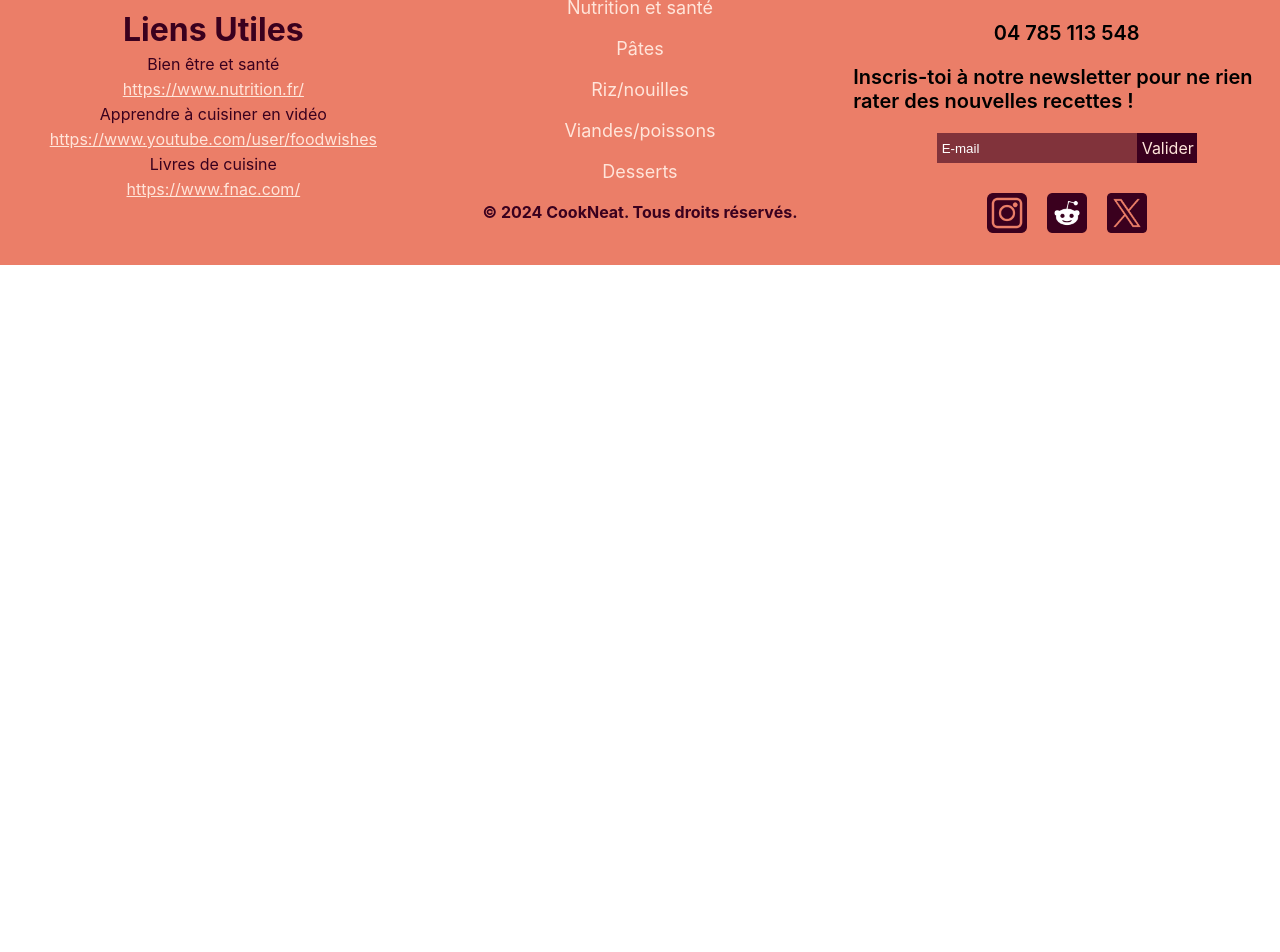
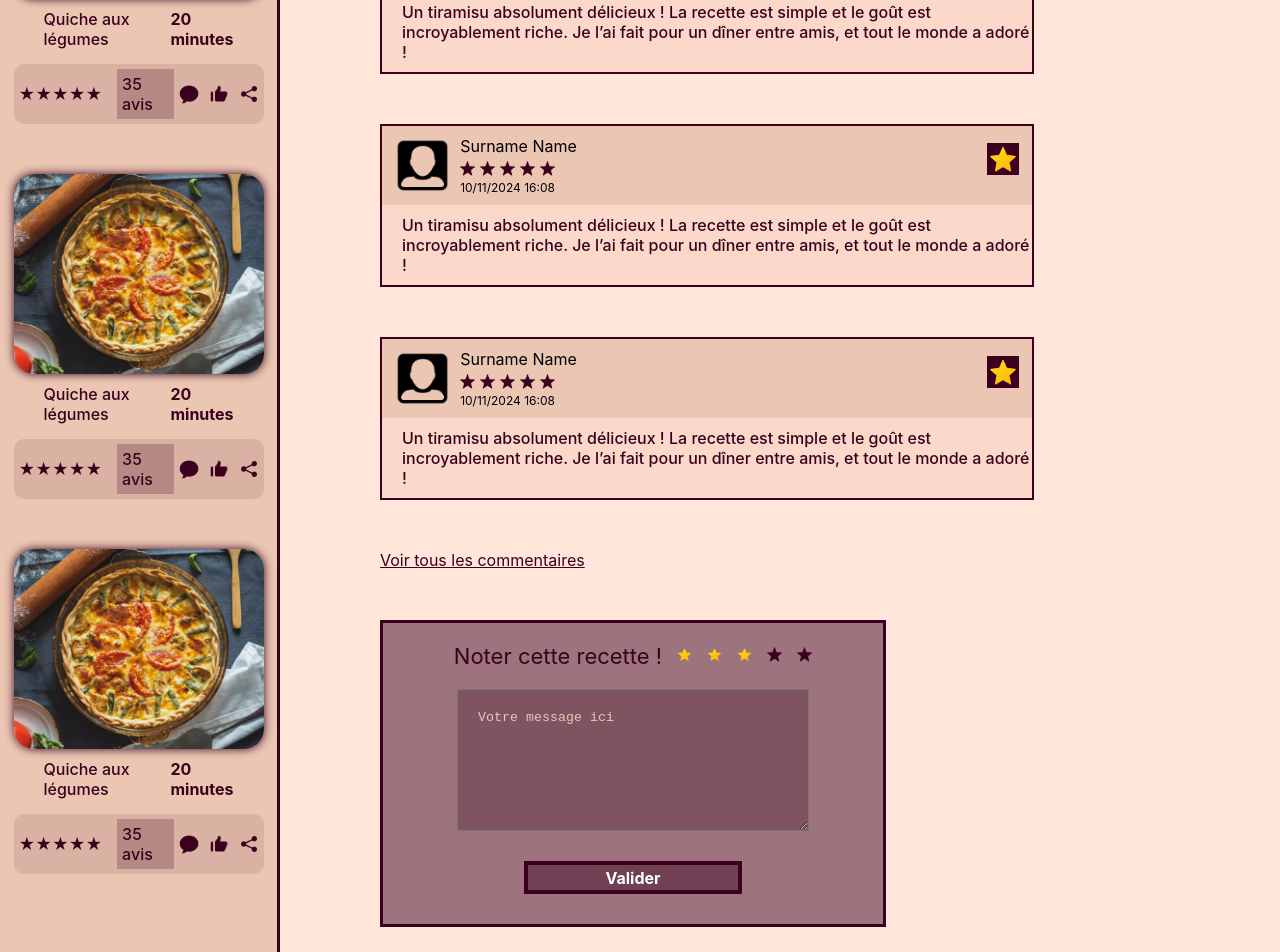
Before and after one commit to Kb-19X/cookneat, a React (Create React App) app: page /plats in a window 1280 px wide. Shown: the part 2340-3292 px from the top of the page. Before the commit the page ends 2605 px from the top, so only its background shows below. Built offline with nearby package versions, Linux system fonts and the light colour scheme.

Commit message:
ajout élément page Plats et modif loginPage

```diff
--- a/package.json
+++ b/package.json
@@ -6,6 +6,8 @@
     "@testing-library/jest-dom": "^5.17.0",
     "@testing-library/react": "^13.4.0",
     "@testing-library/user-event": "^13.5.0",
+    "canvas-confetti": "^1.9.3",
+    "gsap": "^3.12.5",
     "react": "^18.3.1",
     "react-dom": "^18.3.1",
     "react-router-dom": "^6.28.0",
--- a/src/compenents/ConnexionPage/Loginform.css
+++ b/src/compenents/ConnexionPage/Loginform.css
@@ -1,8 +1,9 @@
 .form {
     background-color:#eb7e683d ;
     width: 1550px;
-    height: 750px;
+    height: 600px;
     display: flex;
+    align-items: center;
 }
 
 .login-form {
@@ -13,7 +14,7 @@
     display: flex;
     align-items: center;
     flex-direction: column;
-    margin-top: 50px;
+
     margin-left: 425px;
 }
 
--- a/src/compenents/PagePlats/Catégorie.css
+++ b/src/compenents/PagePlats/Catégorie.css
@@ -153,7 +153,21 @@ grid-row-gap: 0px;
 .share-avis-container-left {
     background-color: #ebc6b3;
     border-right:3px solid#3a001e;
+    display: flex;
+    flex-direction: column;
+    align-items: center;
+    gap: 50px;
 }
+
+.share-avis-container-left h1 {
+    color: #3a001e;
+    padding: 30px;
+    border-bottom: 2px inset #3a001e;
+    margin-bottom: 50px;
+}
+
+
+
 
 
 .avis-details-profil {
@@ -206,6 +220,8 @@ grid-row-gap: 0px;
     width: 30px;
     height: 30px;
     object-fit: cover;
+    border: 1px solid #3a001e;
+    background-color: #3a001e;
 }
 
 .titre-cat {
@@ -225,6 +241,7 @@ grid-row-gap: 0px;
     border-bottom: 2px solid #3a001e;
     border-left: 2px solid #3a001e;
     border-right: 2px solid #3a001e;
+    margin-bottom: 50px;
 }
 
 .text-cat-c p {
@@ -235,3 +252,93 @@ grid-row-gap: 0px;
 .dateheure-avis {
     font-size: 12px ;
 }
+
+.notation-cadre {
+    background-color: #3a001e7e;
+    width: 500px;
+    display: flex;
+    flex-direction: column;
+    align-items: center;
+    border: 3px solid #3a001e;
+    margin-bottom: 50px;
+}
+
+
+
+.notation-container {
+    display: flex;
+    align-items: center;
+    justify-content: center;
+    gap: 15px;
+    padding: 20px;
+
+}
+
+.notation-container img {
+    width: 15px;
+    height: 15px;
+    object-fit: cover;
+}
+
+.notation-container p {
+    font-size: 22px;
+    font-weight: 500px;
+    color: #3a001e;
+}
+
+
+.notation-cadre textarea {
+    width: 310px;
+    padding: 20px;
+    height: 100px;
+}
+
+
+.valider-notation-btn {
+    display: flex;
+    justify-content: center;
+    align-items: center;
+    border: 4px solid #3a001e;
+    background-color: #3a001e72;
+    height: 15px;
+    text-decoration: none;
+    padding: 5px;
+    color: white;
+    width: 200px;
+    font-weight: 700;
+
+}
+
+.vld-notation-container {
+    display: flex;
+    padding: 30px;
+    align-items: center;
+
+}
+
+.valider-notation-btn:hover {
+    background-color: #3a001eb2;
+    font-weight: 800;
+}
+
+
+
+.commentview {
+    color: #3a001e;
+    margin-bottom: 50px;
+}
+
+.commentview-cotnainer {
+    display: flex;
+    justify-items: center;
+}
+
+.text-notation {
+    background-color: #3a001e49;
+    color: #e0c8bd;
+
+}
+
+.text-notation::placeholder {
+    color: #e0c8bd;
+}
--- a/src/compenents/PagePlats/Catégorie.js
+++ b/src/compenents/PagePlats/Catégorie.js
@@ -21,6 +21,7 @@ import profil from '../../assets/ImagePlatsPage/profil.png';
 
 
 const catégorie = () => {
+
   return (
 
     <div className='Plats-grid'>
@@ -294,6 +295,80 @@ const catégorie = () => {
     </div>
 
   <div className='share-avis-container-left'>
+      <h1>Vos recettes favorites !</h1>
+      <div className='plats-container'>
+        <img src={quiche_legume} alt="" />
+        <div className='plats-details'>
+        <div className='name-plats'>
+        <p>Quiche aux légumes</p>
+        <p className='plats-time'>20 minutes</p>
+        </div>
+                <div className='plats-star'>
+                <span>★</span>
+                <span>★</span>
+                <span>★</span>
+                <span>★</span>
+                <span>★</span>
+                <p>35 avis</p>
+                <div className='plats-share'>
+                    <a href=""><img src={commentimage} className='img-plats' alt="" /></a>
+                    <a href=""><img src={like} alt="" className='img-plats' /></a>
+                    <a href=""><img src={share} alt="" className='img-plats' /></a>
+                </div>
+                </div>
+                </div>
+
+        </div>
+
+
+        <div className='plats-container'>
+        <img src={quiche_legume} alt="" />
+        <div className='plats-details'>
+        <div className='name-plats'>
+        <p>Quiche aux légumes</p>
+        <p className='plats-time'>20 minutes</p>
+        </div>
+                <div className='plats-star'>
+                <span>★</span>
+                <span>★</span>
+                <span>★</span>
+                <span>★</span>
+                <span>★</span>
+                <p>35 avis</p>
+                <div className='plats-share'>
+                    <a href=""><img src={commentimage} className='img-plats' alt="" /></a>
+                    <a href=""><img src={like} alt="" className='img-plats' /></a>
+                    <a href=""><img src={share} alt="" className='img-plats' /></a>
+                </div>
+                </div>
+                </div>
+
+        </div>
+
+
+        <div className='plats-container'>
+        <img src={quiche_legume} alt="" />
+        <div className='plats-details'>
+        <div className='name-plats'>
+        <p>Quiche aux légumes</p>
+        <p className='plats-time'>20 minutes</p>
+        </div>
+                <div className='plats-star'>
+                <span>★</span>
+                <span>★</span>
+                <span>★</span>
+                <span>★</span>
+                <span>★</span>
+                <p>35 avis</p>
+                <div className='plats-share'>
+                    <a href=""><img src={commentimage} className='img-plats' alt="" /></a>
+                    <a href=""><img src={like} alt="" className='img-plats' /></a>
+                    <a href=""><img src={share} alt="" className='img-plats' /></a>
+                </div>
+                </div>
+                </div>
+
+        </div>
 
   </div>
 
@@ -324,20 +399,95 @@ const catégorie = () => {
         <p className='texte-cat'>Un tiramisu absolument délicieux ! La recette est simple et le goût est incroyablement riche. Je l’ai fait pour un dîner entre amis, et tout le monde a adoré !</p>
         </div>
 
+        <div className='avis-build'>
+      <img src={profil} alt="" />
+      <div className='avis-details-profil'>
+      <p>Surname Name</p>
+      <div className='etoile-categorie'>
+                <a href=""><img src={etoilemauve} alt="" /></a>
+                <a href=""><img src={etoilemauve} alt="" /></a>
+                <a href=""><img src={etoilemauve} alt="" /></a>
+                <a href=""><img src={etoilemauve} alt="" /></a>
+                 <a href=""><img src={etoilemauve} alt="" /></a>
+
+      </div>
+      <p className='dateheure-avis'>10/11/2024 16:08</p>
+      </div>
 
 
+      <a className='favs-cat' href=""><img src={etoilejaune} alt="" /></a>
+    </div>
+    <div className='text-cat-c'>
+        <p className='texte-cat'>Un tiramisu absolument délicieux ! La recette est simple et le goût est incroyablement riche. Je l’ai fait pour un dîner entre amis, et tout le monde a adoré !</p>
+        </div>
 
 
+        <div className='avis-build'>
+      <img src={profil} alt="" />
+      <div className='avis-details-profil'>
+      <p>Surname Name</p>
+      <div className='etoile-categorie'>
+                <a href=""><img src={etoilemauve} alt="" /></a>
+                <a href=""><img src={etoilemauve} alt="" /></a>
+                <a href=""><img src={etoilemauve} alt="" /></a>
+                <a href=""><img src={etoilemauve} alt="" /></a>
+                 <a href=""><img src={etoilemauve} alt="" /></a>
+
+      </div>
+      <p className='dateheure-avis'>10/11/2024 16:08</p>
+      </div>
+
+
+      <a className='favs-cat' href=""><img src={etoilejaune} alt="" /></a>
+    </div>
+    <div className='text-cat-c'>
+        <p className='texte-cat'>Un tiramisu absolument délicieux ! La recette est simple et le goût est incroyablement riche. Je l’ai fait pour un dîner entre amis, et tout le monde a adoré !</p>
+        </div>
+
+
+        <div className='avis-build'>
+      <img src={profil} alt="" />
+      <div className='avis-details-profil'>
+      <p>Surname Name</p>
+      <div className='etoile-categorie'>
+                <a href=""><img src={etoilemauve} alt="" /></a>
+                <a href=""><img src={etoilemauve} alt="" /></a>
+                <a href=""><img src={etoilemauve} alt="" /></a>
+                <a href=""><img src={etoilemauve} alt="" /></a>
+                 <a href=""><img src={etoilemauve} alt="" /></a>
+
+      </div>
+      <p className='dateheure-avis'>10/11/2024 16:08</p>
+      </div>
+
+
+      <a className='favs-cat' href=""><img src={etoilejaune} alt="" /></a>
+    </div>
+    <div className='text-cat-c'>
+        <p className='texte-cat'>Un tiramisu absolument délicieux ! La recette est simple et le goût est incroyablement riche. Je l’ai fait pour un dîner entre amis, et tout le monde a adoré !</p>
+        </div>
+        <div className='commentview-cotnainer'>
+        <a className='commentview' href="">Voir tous les commentaires</a>
+        </div>
+        <div className='notation-cadre'>
+
+          <div className='notation-container'>
+          <p>Noter cette recette !</p>
+          <a href=""><img src={etoilejaune} alt="" /></a>
+          <a href=""><img src={etoilejaune} alt="" /></a>
+          <a href=""><img src={etoilejaune} alt="" /></a>
+          <a href=""><img src={etoilemauve} alt="" /></a>
+          <a href=""><img src={etoilemauve} alt="" /></a>
+          </div>
+          <textarea className='text-notation'  name="#" id="" placeholder='Votre message ici'></textarea>
+          <div className='vld-notation-container'>
+          <a className='valider-notation-btn' href="#">Valider</a>
+          </div>
+        </div>
 
 
 
   </div>
-
-
-
-
-
-
 
 
     </div>
@@ -345,4 +495,5 @@ const catégorie = () => {
   )
 }
 
-export default catégorie
+
+export default catégorie;
```
Also changed, not shown: 1 other file (tests, documents, lock files or other folders).
